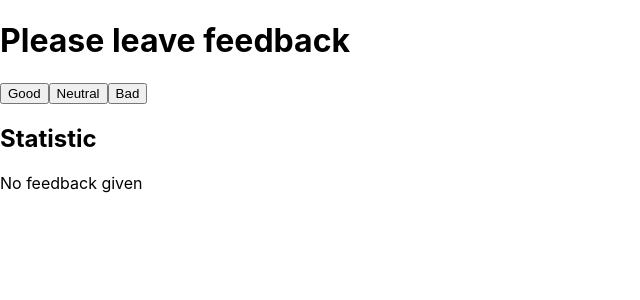
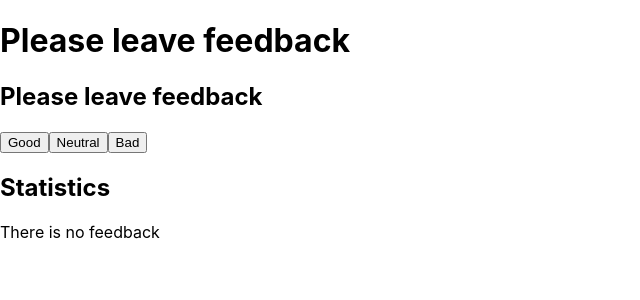
Before and after one commit to Gena-Tin/goit-react-hw-02-feedback, a React (Create React App) app: page / in a window 1280 px wide. Shown: the top 300 px of the page, without its empty margins (0-640 px from the left). Built offline with nearby package versions, Linux system fonts and the light colour scheme.

Commit message:
add components

```diff
--- a/package.json
+++ b/package.json
@@ -2,7 +2,7 @@
   "name": "react-homework-template",
   "version": "0.1.0",
   "private": true,
-  "homepage": "https://goitacademy.github.io/react-homework-template/",
+  "homepage": "https://gena-tin.github.io/goit-react-hw-02-feedback/",
   "dependencies": {
     "@testing-library/jest-dom": "^5.16.3",
     "@testing-library/react": "^12.1.4",
--- a/src/components/App.js
+++ b/src/components/App.js
@@ -1,5 +1,8 @@
-//import { MainSection } from './MainSection/MainSection';
 import React, { Component } from 'react';
+import { Statistics } from './Section/Statistics/Statistics.jsx';
+// import { FeedbackOptions } from './Section/FeedbackOptions/FeedbackOptions.jsx';
+import { Notification } from './Section/Notification/Notification.jsx';
+import { Section } from './Section/Section.jsx';
 
 export class App extends Component {
   state = {
@@ -23,6 +26,7 @@ export class App extends Component {
       bad: prevState.bad + 1,
     }));
   };
+
   countTotalFeedback = () => {
     return this.state.good + this.state.neutral + this.state.bad;
   };
@@ -34,7 +38,8 @@ export class App extends Component {
     return (
       <div>
         <h1>Please leave feedback</h1>
-
+        <Section title="Please leave feedback">
+          {/* <FeedbackOptions options={} onLeaveFeedback={} /> */}
           <button type="button" onClick={this.handleStateGood}>
             Good
           </button>
@@ -44,20 +49,20 @@ export class App extends Component {
           <button type="button" onClick={this.handleStateBad}>
             Bad
           </button>
-
-        <h2>Statistic</h2>
-
+        </Section>
+        <Section title="Statistics">
           {this.countTotalFeedback() === 0 ? (
-          <p>No feedback given</p>
+            <Notification message="There is no feedback" />
           ) : (
-          <>
-            <p>Good: {this.state.good}</p>
-            <p>Neutral: {this.state.neutral}</p>
-            <p>Bad: {this.state.bad}</p>
-            <p>Total: {this.countTotalFeedback()}</p>
-            <p>Positive feedback: {this.countPositiveFeedbackPercentage()}%</p>
-          </>
+            <Statistics
+              good={this.state.good}
+              neutral={this.state.neutral}
+              bad={this.state.bad}
+              total={this.countTotalFeedback()}
+              positivePercentage={this.countPositiveFeedbackPercentage()}
+            />
           )}
+        </Section>
       </div>
     );
   }
--- a/src/components/Section/Notification/Notification.jsx
+++ b/src/components/Section/Notification/Notification.jsx
@@ -0,0 +1,9 @@
+import PropTypes from "prop-types";
+
+export const Notification = ({ message }) => {
+  return <p>{message}</p>;
+};
+
+Notification.propTypes = {
+    message:PropTypes.string
+}
--- a/src/components/Section/Section.jsx
+++ b/src/components/Section/Section.jsx
@@ -0,0 +1,15 @@
+import PropTypes from 'prop-types';
+
+export const Section = ({ title, children }) => {
+  return (
+    <section className="scc.section">
+      <h2>{title}</h2>
+      {children}
+    </section>
+  );
+};
+
+Section.propTypes = {
+  title: PropTypes.string.isRequired,
+//   children: PropTypes.element,
+};
--- a/src/components/Section/Statistics/Statistics.jsx
+++ b/src/components/Section/Statistics/Statistics.jsx
@@ -1,11 +1,27 @@
-import React, {Component} from "react";
-import PropTypes from "prop-types";
+import PropTypes from 'prop-types';
 
- export class Statistics extends Component {
-//export const Statistics = ({good, neutral, bad}) => {
+export const Statistics = ({
+  good,
+  neutral,
+  bad,
+  total,
+  positivePercentage,
+}) => {
+  return (
+    <>
+      <p>Good: {good}</p>
+      <p>Neutral: {neutral}</p>
+      <p>Bad: {bad}</p>
+      <p>Total: {total}</p>
+      <p>Positive feedback: {positivePercentage}%</p>
+    </>
+  );
+};
 
-render(){
-
-    return ;
-
-}}
+Statistics.propTypes = {
+  good: PropTypes.number.isRequired,
+  neutral: PropTypes.number.isRequired,
+  bad: PropTypes.number.isRequired,
+  total: PropTypes.number.isRequired,
+  positivePercentage: PropTypes.number.isRequired,
+};
```
Also changed, not shown: src/components/Section/FeedbackOptions/FeedbackOptions.jsx (+7 -0 lines). Lines whose indentation alone changed are shown as unchanged.
